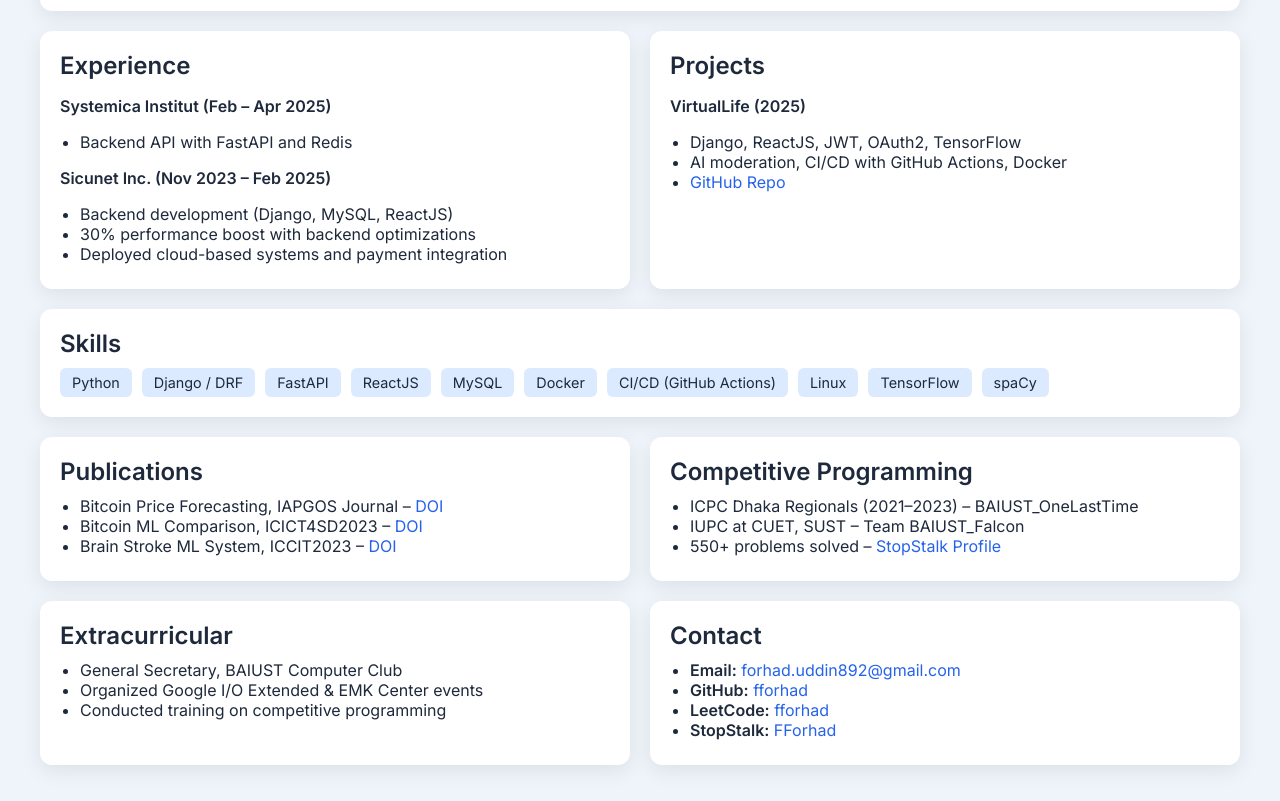
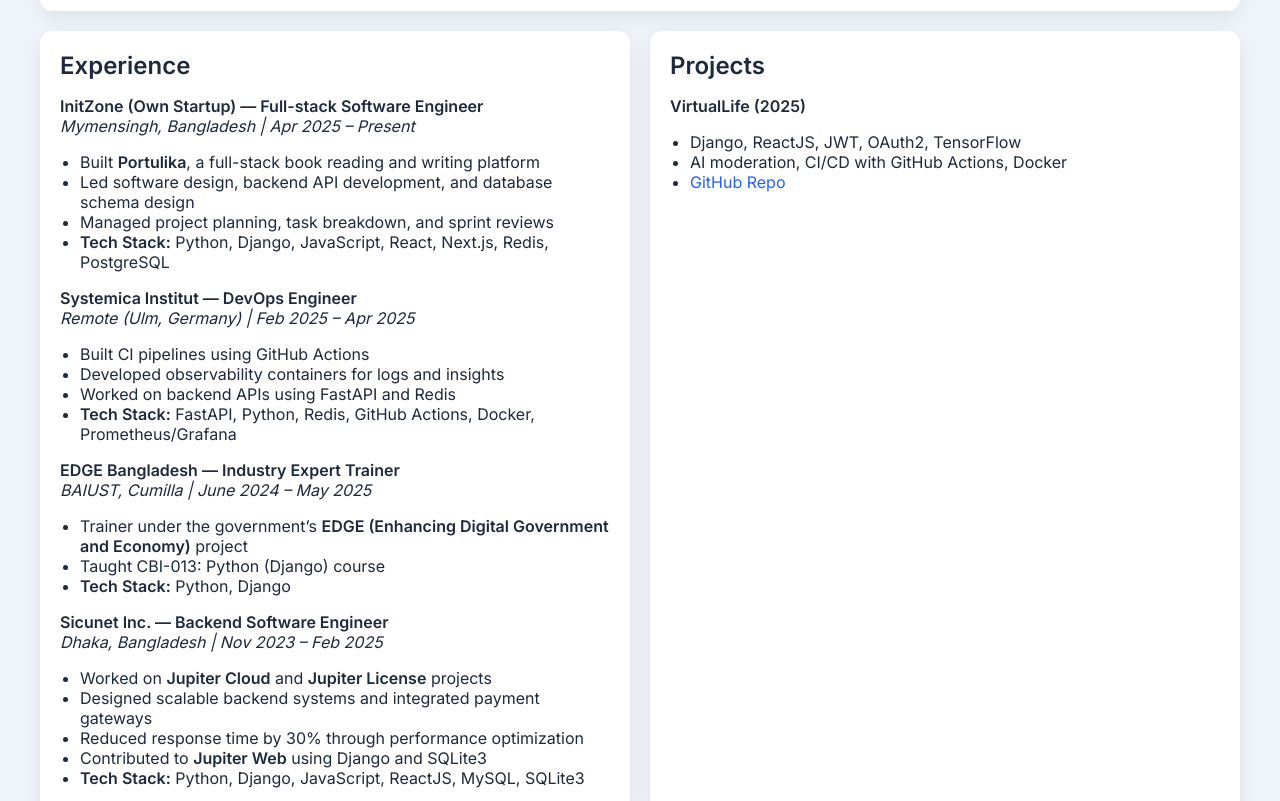
Before and after one commit to FForhad/FForhad.github.io, a plain HTML site: page index.html in a window 1280 px wide. Shown: the part 499-1300 px from the top of the page. Drawn offline with Linux system fonts and the light colour scheme.

Commit message:
fix(experience): updated my experience

```diff
--- a/index.html
+++ b/index.html
@@ -1,19 +1,24 @@
 <!DOCTYPE html>
 <html lang="en">
+
 <head>
   <meta charset="UTF-8" />
-  <meta name="viewport" content="width=device-width, initial-scale=1.0"/>
+  <meta name="viewport" content="width=device-width, initial-scale=1.0" />
   <title>Forhad Uddin Ahmed</title>
   <link href="https://fonts.googleapis.com/css2?family=Inter:wght@400;600&display=swap" rel="stylesheet">
   <style>
     body {
       margin: 0;
       font-family: 'Inter', sans-serif;
-  background: #eef4fa; /* Soft blue background */
+      background: #eef4fa;
+      /* Soft blue background */
       color: #1e293b;
     }
 
-h1, h2 { margin: 0 0 10px; }
+    h1,
+    h2 {
+      margin: 0 0 10px;
+    }
 
     .wrapper {
       display: grid;
@@ -46,16 +51,41 @@
       color: white;
     }
 
-.intro a { color: #f0fdf4; }
+    .intro a {
+      color: #f0fdf4;
+    }
 
-.objective { grid-area: objective; }
-.experience { grid-area: experience; }
-.projects { grid-area: projects; }
-.skills { grid-area: skills; }
-.publications { grid-area: publications; }
-.programming { grid-area: programming; }
-.extracurricular { grid-area: extracurricular; }
-.contact { grid-area: contact; }
+    .objective {
+      grid-area: objective;
+    }
+
+    .experience {
+      grid-area: experience;
+    }
+
+    .projects {
+      grid-area: projects;
+    }
+
+    .skills {
+      grid-area: skills;
+    }
+
+    .publications {
+      grid-area: publications;
+    }
+
+    .programming {
+      grid-area: programming;
+    }
+
+    .extracurricular {
+      grid-area: extracurricular;
+    }
+
+    .contact {
+      grid-area: contact;
+    }
 
     ul {
       padding-left: 20px;
@@ -84,6 +114,7 @@
     a:hover {
       text-decoration: underline;
     }
+
     .profile-pic {
       width: 120px;
       height: 120px;
@@ -91,7 +122,7 @@
       object-fit: cover;
       border: 4px solid white;
       margin-bottom: 10px;
-  box-shadow: 0 4px 10px rgba(0,0,0,0.2);
+      box-shadow: 0 4px 10px rgba(0, 0, 0, 0.2);
     }
 
 
@@ -110,9 +141,9 @@
         grid-template-columns: 1fr;
       }
     }
-
   </style>
 </head>
+
 <body>
 
   <div class="wrapper">
@@ -122,7 +153,8 @@
       <p>Software Engineer | Python, Django | Competitive Programmer</p>
       <p><strong>GitHub:</strong> <a href="https://github.com/fforhad">fforhad</a> |
         <!-- <strong>LinkedIn:</strong> <a href="https://linkedin.com/in/ahmed-fu">ahmed-fu</a> | -->
-           <strong>LeetCode:</strong> <a href="https://leetcode.com/fforhad">fforhad</a></p>
+        <strong>LeetCode:</strong> <a href="https://leetcode.com/fforhad">fforhad</a>
+      </p>
     </div>
 
 
@@ -138,18 +170,48 @@
 
     <div class="card experience">
       <h2>Experience</h2>
-      <p><strong>Systemica Institut (Feb – Apr 2025)</strong></p>
+
+      <p><strong>InitZone (Own Startup) — Full-stack Software Engineer</strong> <br>
+        <em>Mymensingh, Bangladesh | Apr 2025 – Present</em>
+      </p>
       <ul>
-        <li>Backend API with FastAPI and Redis</li>
-      </ul>
-      <p><strong>Sicunet Inc. (Nov 2023 – Feb 2025)</strong></p>
-      <ul>
-        <li>Backend development (Django, MySQL, ReactJS)</li>
-        <li>30% performance boost with backend optimizations</li>
-        <li>Deployed cloud-based systems and payment integration</li>
+        <li>Built <strong>Portulika</strong>, a full-stack book reading and writing platform</li>
+        <li>Led software design, backend API development, and database schema design</li>
+        <li>Managed project planning, task breakdown, and sprint reviews</li>
+        <li><strong>Tech Stack:</strong> Python, Django, JavaScript, React, Next.js, Redis, PostgreSQL</li>
       </ul>
 
+      <p><strong>Systemica Institut — DevOps Engineer</strong> <br>
+        <em>Remote (Ulm, Germany) | Feb 2025 – Apr 2025</em>
+      </p>
+      <ul>
+        <li>Built CI pipelines using GitHub Actions</li>
+        <li>Developed observability containers for logs and insights</li>
+        <li>Worked on backend APIs using FastAPI and Redis</li>
+        <li><strong>Tech Stack:</strong> FastAPI, Python, Redis, GitHub Actions, Docker, Prometheus/Grafana</li>
+      </ul>
+
+      <p><strong>EDGE Bangladesh — Industry Expert Trainer</strong> <br>
+        <em>BAIUST, Cumilla | June 2024 – May 2025</em>
+      </p>
+      <ul>
+        <li>Trainer under the government’s <strong>EDGE (Enhancing Digital Government and Economy)</strong> project</li>
+        <li>Taught CBI-013: Python (Django) course</li>
+        <li><strong>Tech Stack:</strong> Python, Django</li>
+      </ul>
+
+      <p><strong>Sicunet Inc. — Backend Software Engineer</strong> <br>
+        <em>Dhaka, Bangladesh | Nov 2023 – Feb 2025</em>
+      </p>
+      <ul>
+        <li>Worked on <strong>Jupiter Cloud</strong> and <strong>Jupiter License</strong> projects</li>
+        <li>Designed scalable backend systems and integrated payment gateways</li>
+        <li>Reduced response time by 30% through performance optimization</li>
+        <li>Contributed to <strong>Jupiter Web</strong> using Django and SQLite3</li>
+        <li><strong>Tech Stack:</strong> Python, Django, JavaScript, ReactJS, MySQL, SQLite3</li>
+      </ul>
     </div>
+
 
     <div class="card projects">
       <h2>Projects</h2>
@@ -217,4 +279,5 @@
   </div>
 
 </body>
+
 </html>
```
Lines whose indentation alone changed are shown as unchanged.
